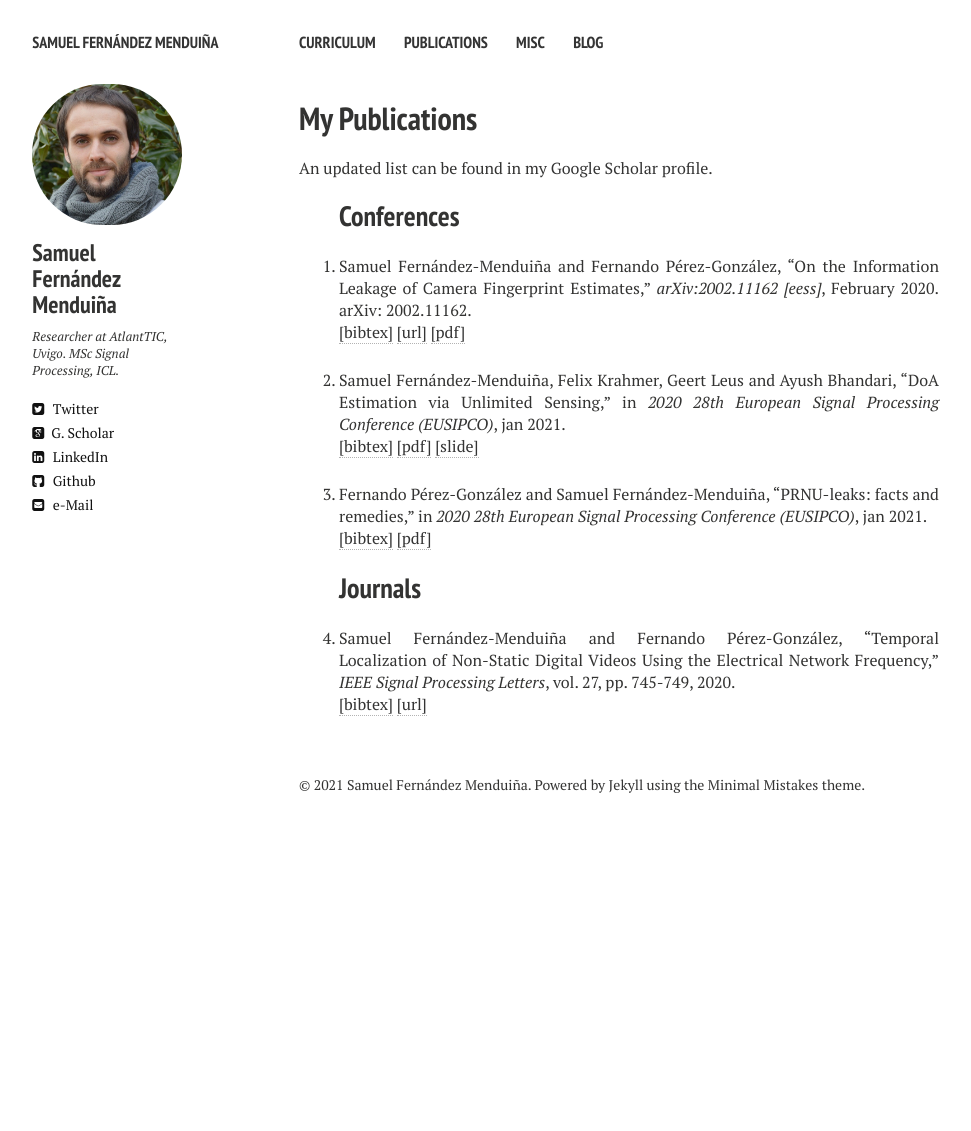
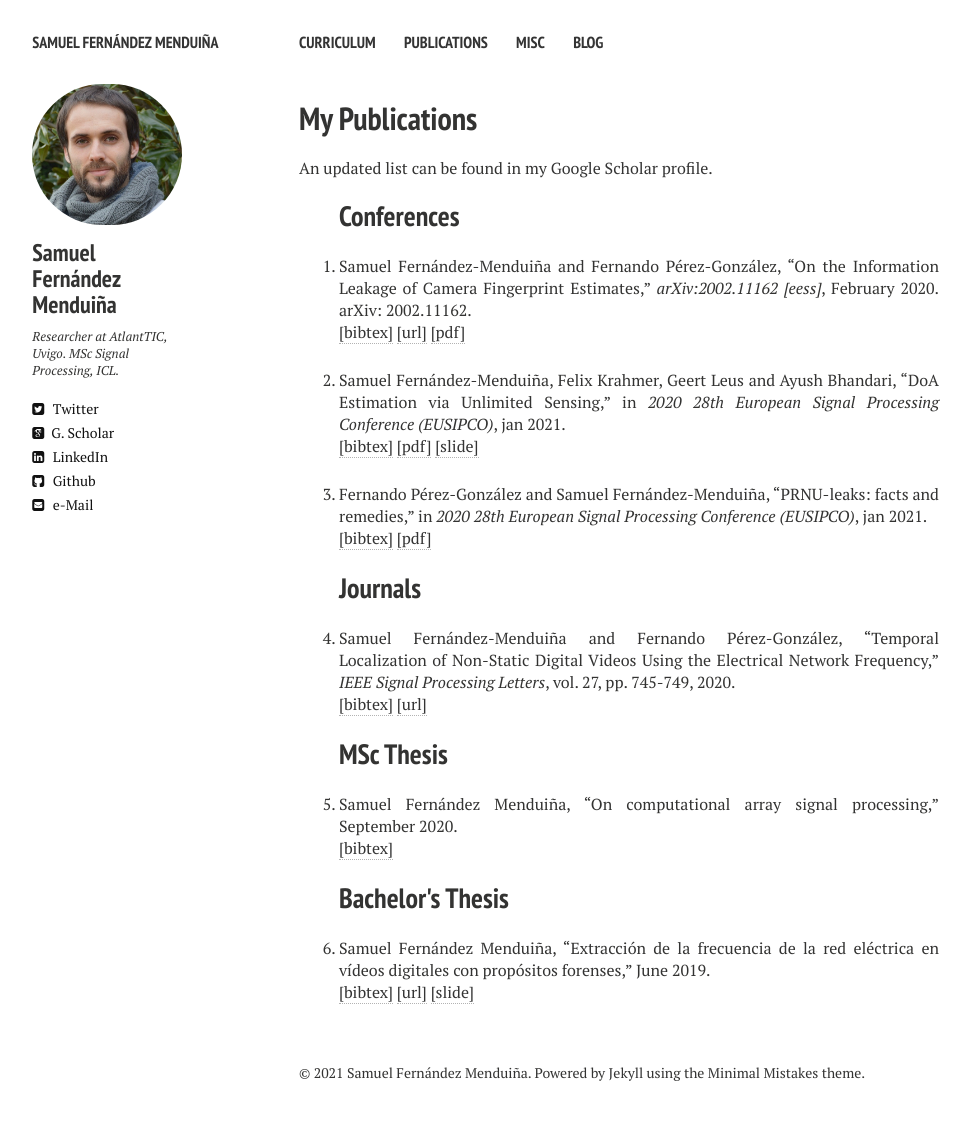
Before and after one commit to sf219/sfweb, a Jekyll site: the page built from publications.md, in a window 1280 px wide. Shown: the whole page, without its empty margins (21-992 px from the left). Built offline with Jekyll 4.4.1, drawn with Linux system fonts in a browser that asks for light colours; nearby versions of some CDN libraries; before the commit the page ends 900 px from its top, so only the background shows below that.

Commit message:
Update publications.html

```diff
--- a/_layouts/publications.html
+++ b/_layouts/publications.html
@@ -220,7 +220,63 @@ pp. 745-749,
 </pre>
 </div>
 </li>
+	<h2> MSc Thesis </h2>
+<li ><p>
+Samuel Fernández Menduiña,
+&ldquo;On computational array signal processing,&rdquo;
 
+September
+
+2020.
+
+
+<br />
+<a href="javascript:toggleBibtex('fernandez2020')">[bibtex]</a>
+
+
+
+
+
+</p>
+<div id="bib_fernandez2020" class="bibtex noshow">
+<pre>
+@thesis{fernandez2020,
+  author = {Fernández Menduiña, Samuel},
+  title = {On computational array signal processing},
+  school = {Imperial College London},
+  year = {2020}
+}
+</pre></div>
+</li>
+	<h2> Bachelor's Thesis </h2>
+<li ><p>
+Samuel Fernández Menduiña,
+&ldquo;Extracción de la frecuencia de la red eléctrica en vídeos digitales con propósitos forenses,&rdquo;
+
+June
+
+2019.
+
+
+<br />
+<a href="javascript:toggleBibtex('fernandez2019extraccion')">[bibtex]</a>
+<a href="http://castor.det.uvigo.es:8080/xmlui/bitstream/handle/123456789/359/TFG Samuel Fernández Menduiña.pdf?sequence=1">[url]</a>
+
+<a href="https://docs.google.com/presentation/d/1NXJ68OuNYNCGXZQ33fAg-fKFGMIYtc89f1pEKbvCm4o/edit?usp=sharing">[slide]</a>
+
+
+</p>
+<div id="bib_fernandez2019extraccion" class="bibtex noshow">
+<pre>
+@thesis{fernandez2019extraccion,
+  author = {Fernández Menduiña, Samuel},
+  title = {Extracción de la frecuencia de la red eléctrica en vídeos digitales con propósitos forenses},
+  school = {Universidade de Vigo},
+  year = {2019},
+  url = {http://castor.det.uvigo.es:8080/xmlui/bitstream/handle/123456789/359/TFG Samuel Fernández Menduiña.pdf?sequence=1}
+}
+</pre></div>
+</li>
 </ol>
     </div><!-- /.article-wrap -->
     {% if site.disqus_shortname and page.comments %}
```
